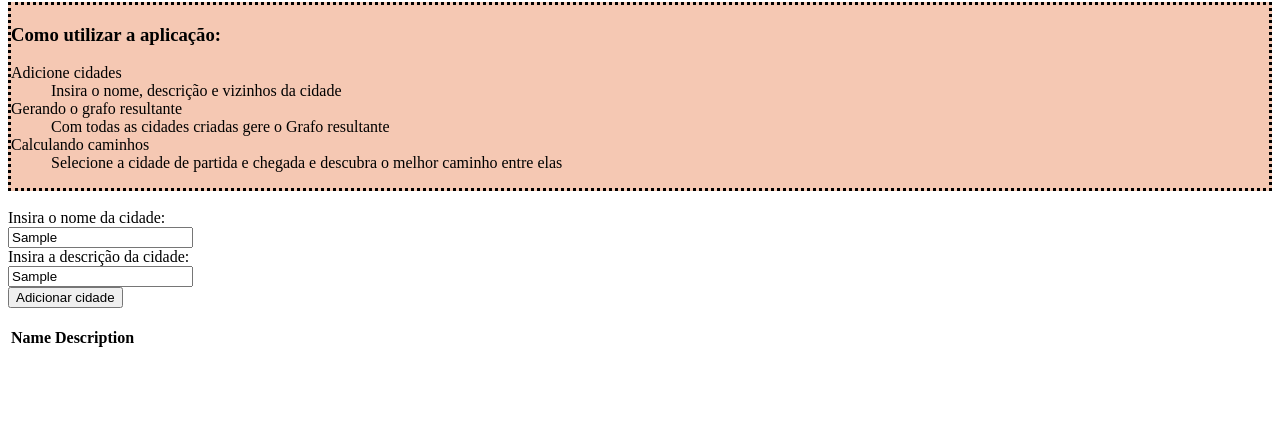
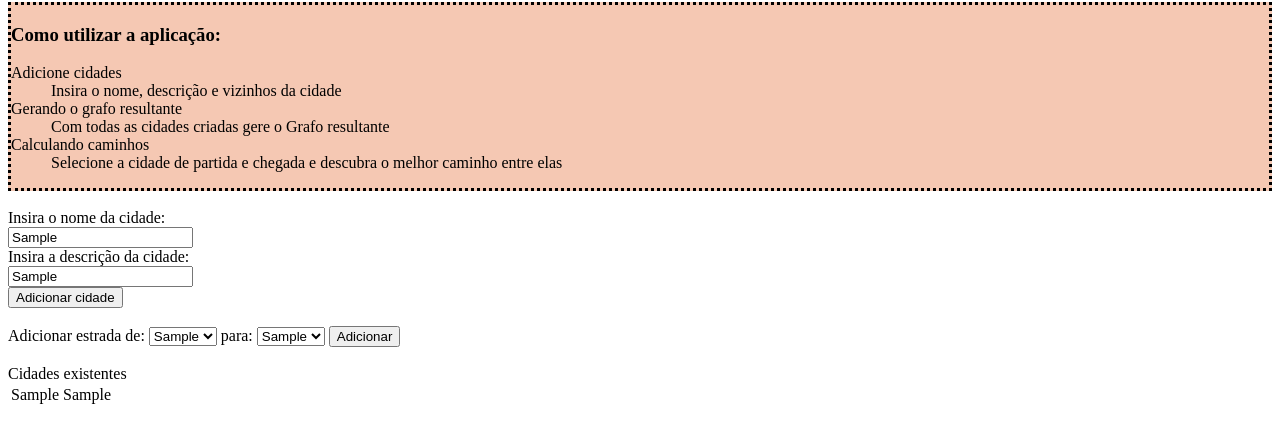
Before and after one commit to projeto-de-algoritmos/Grafos1_MapGenerator, a plain HTML site: page index.html in a window 1280 px wide. Both pictures are taken after typing "Sample", "Sample" into the empty fields and a click on the button "Adicionar cidade". Shown: the part 78-520 px from the top of the page. Drawn offline with Linux system fonts and the light colour scheme.

Commit message:
ajustado o elemento Select para reconhecer as cidades adicionadas

```diff
--- a/index.html
+++ b/index.html
@@ -34,7 +34,6 @@
                 <input type="text" name="city__name" id="nome" required>
             </label>
         </div>
-
         <div>
             <label for="city__description">
                 Insira a descrição da cidade:
@@ -42,25 +41,44 @@
                 <input type="text" name="city__description" id="description" required>
             </label>
         </div>
-
         <div>
             <button type="submit" id="submitbtn"> Adicionar cidade</button>
         </div>
+    </form>
+
+    <br>
+
+    <form>
+
+        <label for="origem">Adicionar estrada de:</label>
+            <select id="origem" name="origem">
+
+            </select>
+
+        <label for="destino">para:</label>
+            <select id="destino" name="destino">
+
+            </select>
+
+        <button type="button" id="adicionar-estrada">Adicionar</button>
 
     </form>
 
     <br />
 
+    <div>
+        <label> Cidades existentes</label>
         <table id="city-list">
             <thead>
             <tr>
-            <th>Name</th>
-            <th>Description</th>
+                <th></th>
+                <th></th>
             </tr>
             </thead>
             <tbody>
             </tbody>
         </table>
+    </div>
 
     <script  src="main.js"></script>
 
--- a/main.js
+++ b/main.js
@@ -5,13 +5,16 @@ class Cidade{
     }
 }
 
+var myGraph = new Graph();
+
+
 function Graph(){
-    var vertices = [];
-    var adjList = new Map();
+    this.vertices = [];
+    this.adjList = new Map();
 
     this.addNode = function(Cidade){
-        vertices.push(Cidade);
-        adjList.set(Cidade.nome, []);
+        this.vertices.push(Cidade);
+        this.adjList.set(Cidade.nome, []);
     };
 
     this.addCity = function(name, descrip){
@@ -23,11 +26,25 @@ function Graph(){
         this.addNode(city);
     };
 
+    this.updateCityList = function() {
+        var table = document.getElementById("city-list");
+        table.innerHTML = "";
+        for (var i = 0; i < this.vertices.length; i++) {
+            var row = table.insertRow();
+            var city = this.vertices[i];
+            row.insertCell().innerHTML = city.nome;
+            row.insertCell().innerHTML = city.descri;
+        }
+        this.fillCidadesSelect("origem");
+        this.fillCidadesSelect("destino");
+    };
+
+
 
 }
 
+
 const btn = document.querySelector('#submitbtn')
-
 btn.addEventListener('click', function(event){
     event.preventDefault();
 
@@ -35,6 +52,18 @@ btn.addEventListener('click', function(event){
     const descri = document.querySelector('#description').value
 
     myGraph.addCity(name, descri);
+    myGraph.updateCityList();
 })
 
-var myGraph = new Graph();
+Graph.prototype.fillCidadesSelect = function(selectId){
+    var select = document.getElementById(selectId);
+    select.innerHTML = "";
+
+    for (var i = 0; i < this.vertices.length; i++) {
+        var city = this.vertices[i];
+        var option = document.createElement("option");
+        option.text = city.nome;
+        select.add(option);
+    }
+
+};
```
Lines whose indentation alone changed are shown as unchanged.
